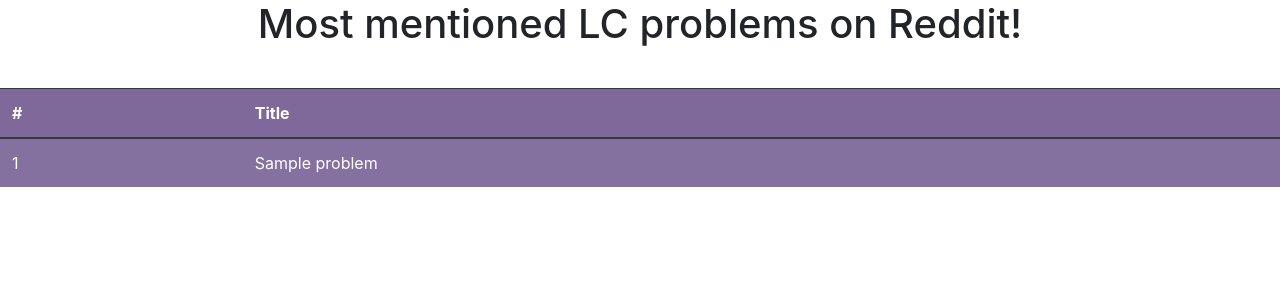
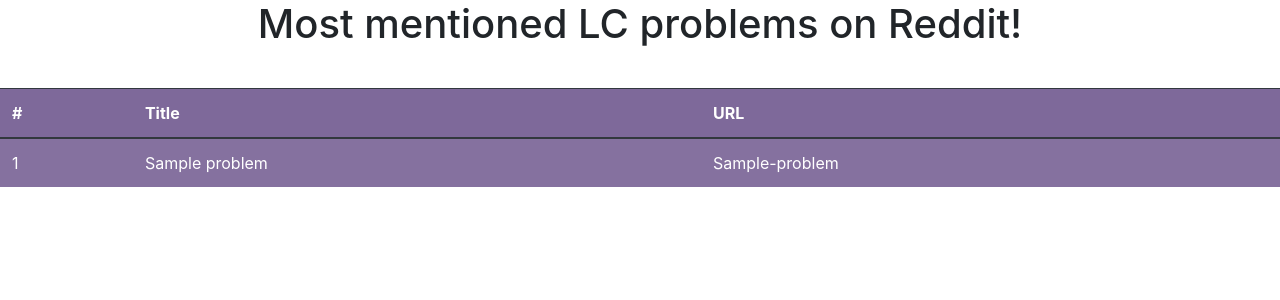
Before and after one commit to Breno-Faria/LcMentions, a Flask app: page / in a window 1280 px wide. Shown: the top 300 px of the page. Run offline with Flask 2, Linux system fonts and the light colour scheme; a database or web service that is not in the repository returns one stand-in record (values such as "Sample title"); some libraries are stand-ins or nearby versions.

Commit message:
new feature implemented

```diff
--- a/templates/index.html
+++ b/templates/index.html
@@ -19,11 +19,13 @@
             <thead>
                 <th scope="col" id="thindex">#</th>
                 <th scope="col" id="thname">Title</th>
+                <th scrope="col">URL</th>
             </thead>
             {% for problem in problems %}
                 <tr>
                     <td>{{ loop.index0 + 1}}</td>
                     <td>{{ problem[0]}}</td>
+                    <td>{{ problem[0].replace(" ", "-") }}</td>
                 </tr>
             {% endfor %}
 
```
